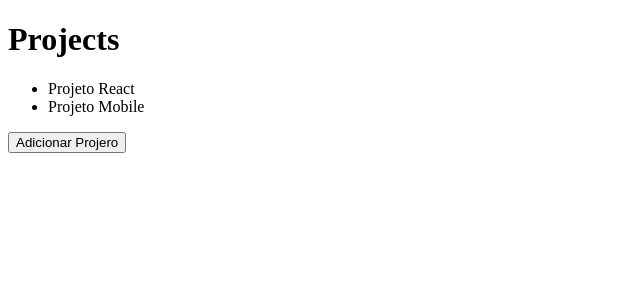
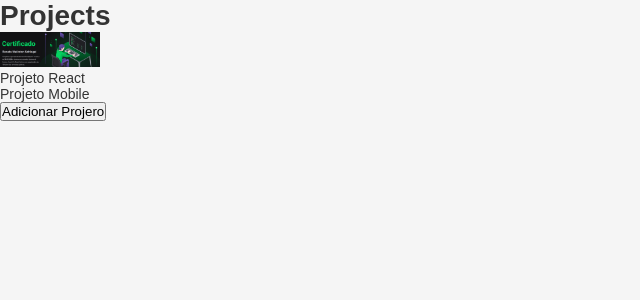
Before and after one commit to renatoschlogel/gosstack-front-end, a React app: page / in a window 1280 px wide. Shown: the top 300 px of the page, without its empty margins (0-640 px from the left). Built offline with nearby package versions, Linux system fonts and the light colour scheme.

Commit message:
configurado loaders de imagem e CSS no webpack, e efetuado tais importaçoes

```diff
--- a/package.json
+++ b/package.json
@@ -14,8 +14,11 @@
     "@babel/preset-env": "^7.9.5",
     "@babel/preset-react": "^7.9.4",
     "babel-loader": "^8.1.0",
+    "css-loader": "^3.5.2",
+    "file-loader": "^6.0.0",
     "react": "^16.13.1",
     "react-dom": "^16.13.1",
+    "style-loader": "^1.1.3",
     "webpack": "^4.42.1",
     "webpack-cli": "^3.3.11"
   },
--- /dev/null
+++ b/src/App.css
@@ -0,0 +1,13 @@
+* {
+  margin: 0;
+  padding: 0;
+  outline: 0;
+  box-sizing: border-box;
+}
+
+body {
+  background: #f5f5f5;
+  font: 14px sans-serif;
+  color: #333
+
+}
--- a/src/App.js
+++ b/src/App.js
@@ -1,4 +1,7 @@
 import React, { useState } from "react";
+
+import './App.css';
+import imagem from './assets/certificado.png';
 
 import Header from "./components/Header";
 
@@ -13,6 +16,7 @@ console.log(projects);
     }
     return (<>
               <Header title="Projects"/>
+              <img width={100}src={imagem}/>
 
               <ul>
                 {projects.map(project => <li key={project}>{project}</li>)}
--- a/webpack.config.js
+++ b/webpack.config.js
@@ -17,7 +17,20 @@ module.exports = {
                     loader: 'babel-loader'
                 }
             },
-
+            {
+                test: /\.css$/,
+                exclude: /node_modules/,
+                use: [
+                    { loader: 'style-loader' },
+                    { loader: 'css-loader' }
+                ]
+            },
+            {
+                test: /\.(gif|png|jpg?g|)$/i,
+                use: [
+                    { loader: 'file-loader' },
+                ]
+            }
         ]
     }
 }
```
Also changed, not shown: src/assets/certificado.png (added), 1 other file (tests, documents, lock files or other folders).
